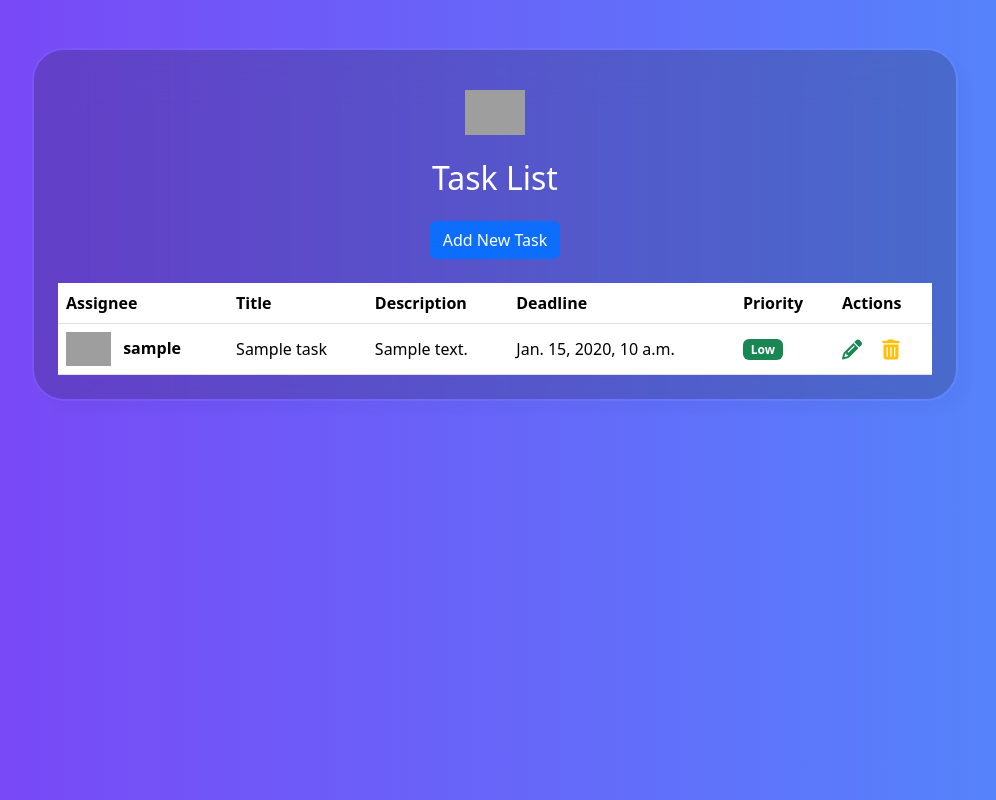
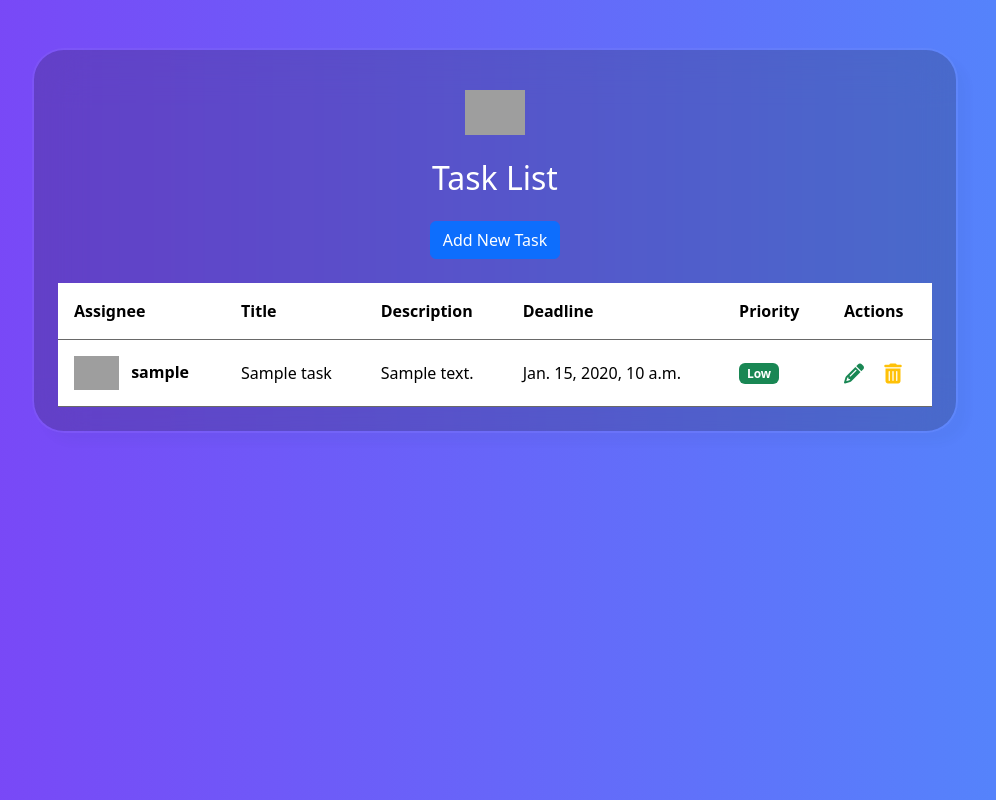
Before and after one commit to JackSummerfield1/task-manager-p4, a Django app: page / in a window 1280 px wide. Shown: the whole page, without its empty margins (145-1141 px from the left). Run offline with Django 4.2, Linux system fonts and the light colour scheme; a user stored in the database is signed in; tables that the repository leaves empty hold one stand-in row (values such as "Sample post"); some libraries are stand-ins or nearby versions; grey boxes are pictures that could not be loaded.

Commit message:
feat: update css so that table has bg and better padding

```diff
--- a/static/css/style.css
+++ b/static/css/style.css
@@ -27,3 +27,20 @@
     background-clip: padding-box;
     box-shadow: 10px 10px 10px rgba(46, 54, 68, 0.03);
 }
+
+.table-bg {
+    background-color: #303030;
+}
+
+tbody,
+td,
+tfoot,
+th,
+thead,
+tr {
+    border-color: dimgray;
+}
+
+.table>:not(caption)>*>* {
+    padding: 1rem 1rem;
+}
```
